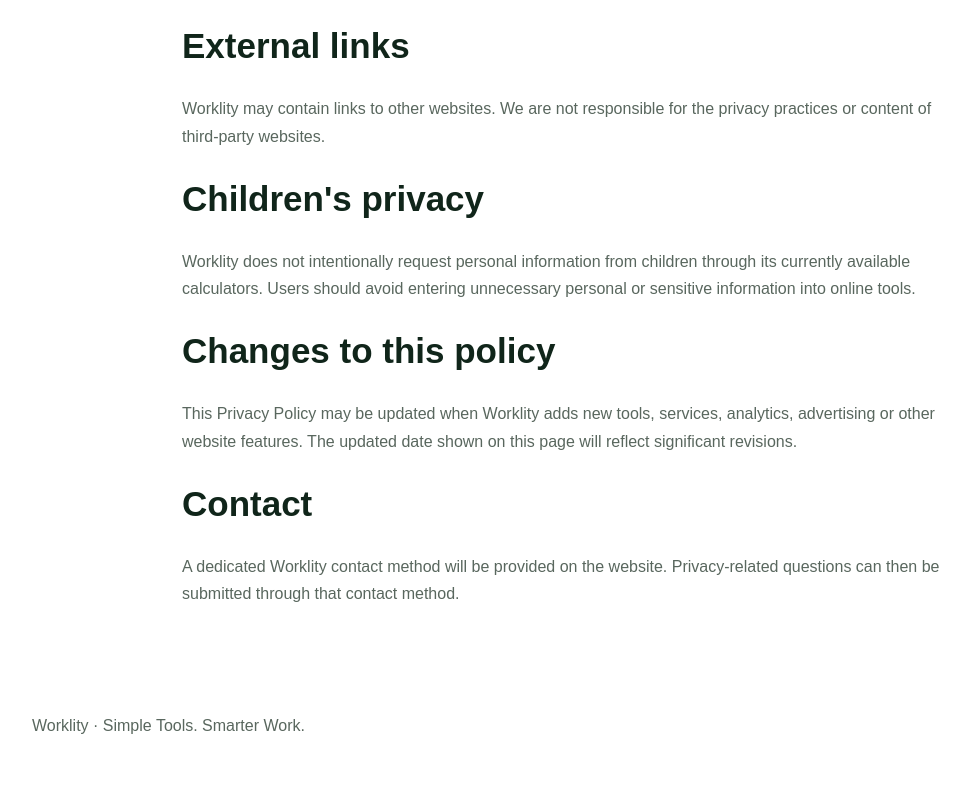
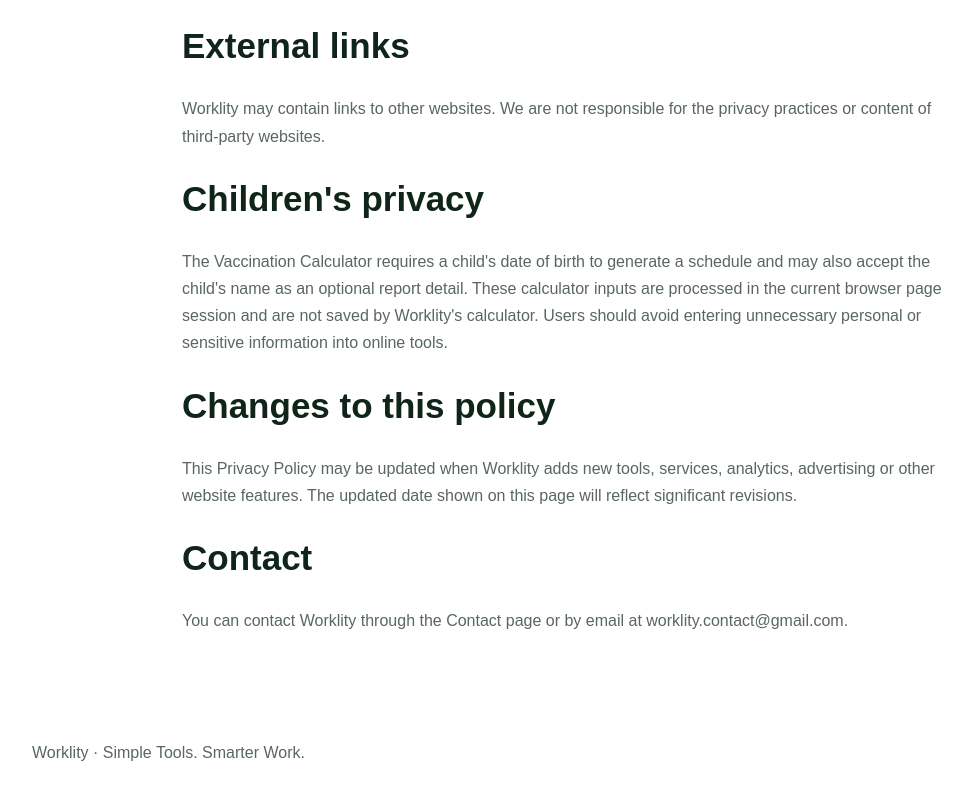
Before and after one commit to Arintri/worklity, a Next.js app: page /privacy-policy in a window 1280 px wide. Shown: the part 1115-1915 px from the top of the page, without its empty margins (68-1040 px from the left). Built offline with nearby package versions, Linux system fonts and the light colour scheme.

Commit message:
Update privacy policy for current tools

```diff
--- a/app/privacy-policy/page.js
+++ b/app/privacy-policy/page.js
@@ -81,10 +81,13 @@
         <h2>Children&apos;s privacy</h2>
 
         <p>
-          Worklity does not intentionally request personal information
-          from children through its currently available calculators.
-          Users should avoid entering unnecessary personal or sensitive
-          information into online tools.
+          The Vaccination Calculator requires a child&apos;s date of birth
+          to generate a schedule and may also accept the child&apos;s name
+          as an optional report detail. These calculator inputs are
+          processed in the current browser page session and are not
+          saved by Worklity&apos;s calculator. Users should avoid entering
+          unnecessary personal or sensitive information into online
+          tools.
         </p>
 
         <h2>Changes to this policy</h2>
@@ -99,9 +102,11 @@
         <h2>Contact</h2>
 
         <p>
-          A dedicated Worklity contact method will be provided on the
-          website. Privacy-related questions can then be submitted
-          through that contact method.
+          You can contact Worklity through the <Link href="/contact">Contact page</Link>
+          {" "}or by email at{" "}
+          <a href="mailto:worklity.contact@gmail.com">
+            worklity.contact@gmail.com
+          </a>.
         </p>
       </section>
 
```
